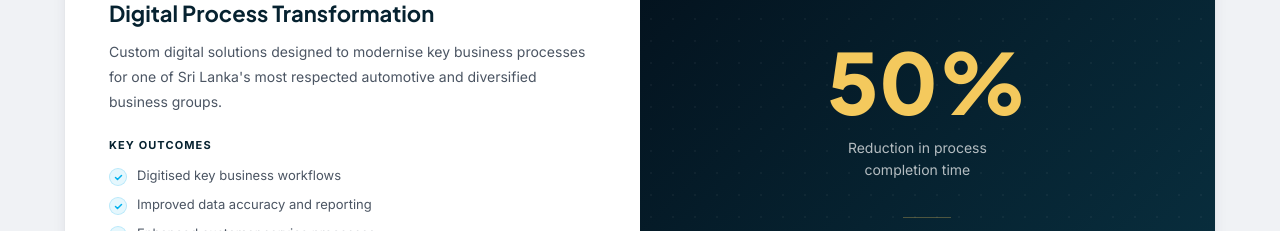
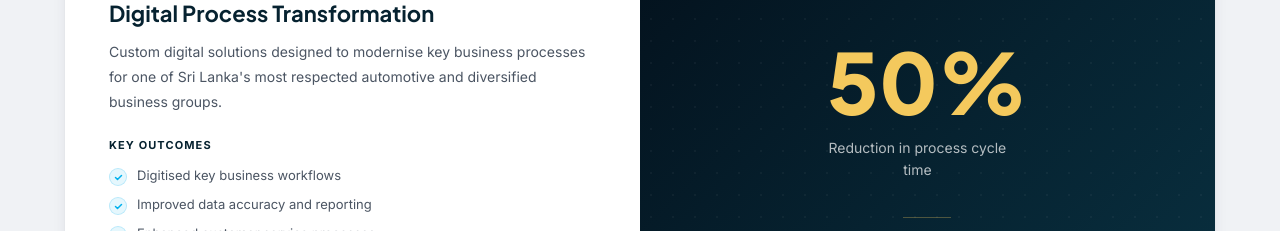
Before and after one commit to overdimetechteam/overdimeTechnologies-webpage, a React (Vite) app: page /overdimeTechnologies-webpage/case-studies in a window 1280 px wide. Shown: the part 1920-2151 px from the top of the page. Built offline with nearby package versions, Linux system fonts and the light colour scheme.

Commit message:
changed wording in case studies section

```diff
--- a/src/pages/CaseStudies.jsx
+++ b/src/pages/CaseStudies.jsx
@@ -44,7 +44,7 @@ const cases = [
     description: 'Custom digital solutions designed to modernise key business processes for one of Sri Lanka\'s most respected automotive and diversified business groups.',
     results: ['Digitised key business workflows', 'Improved data accuracy and reporting', 'Enhanced customer service processes', 'Reduced operational overhead'],
     metric: '50%',
-    metricLabel: 'Reduction in process completion time',
+    metricLabel: 'Reduction in process cycle time',
   },
 ]
 
```
